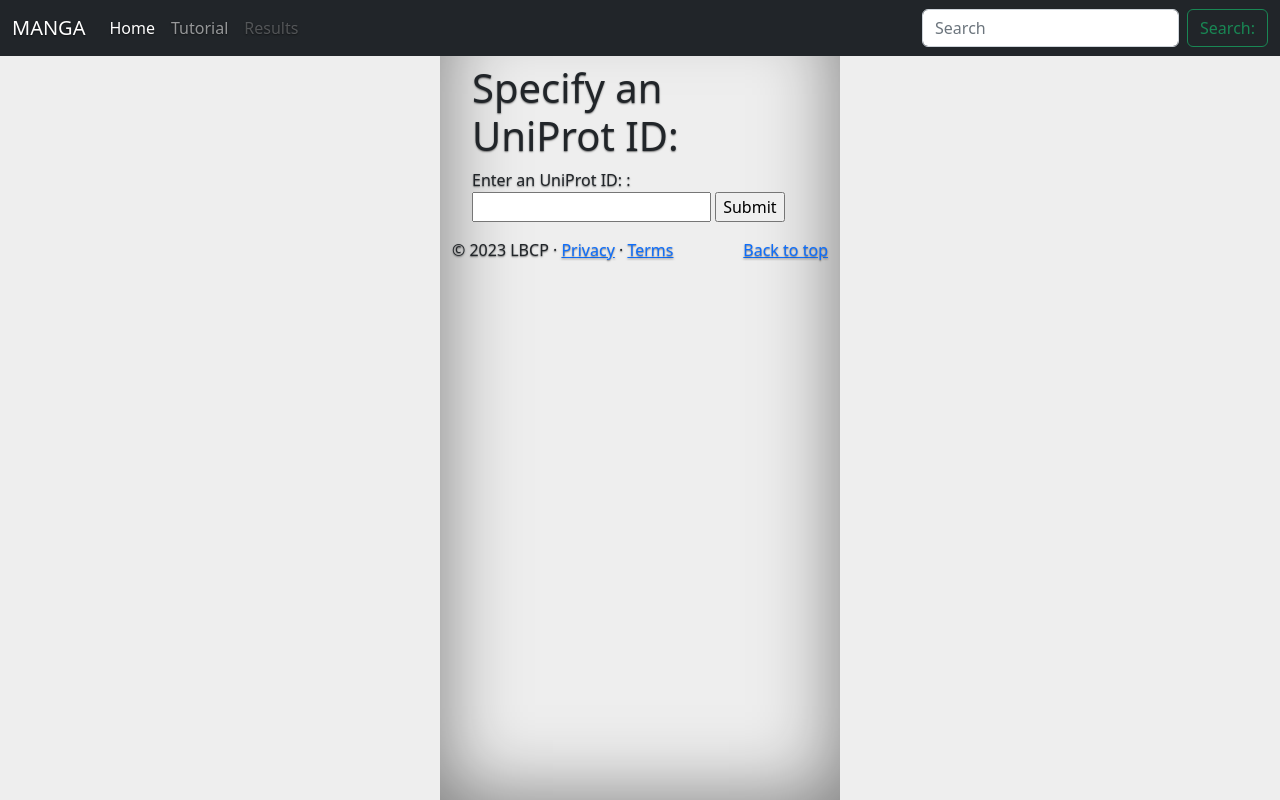
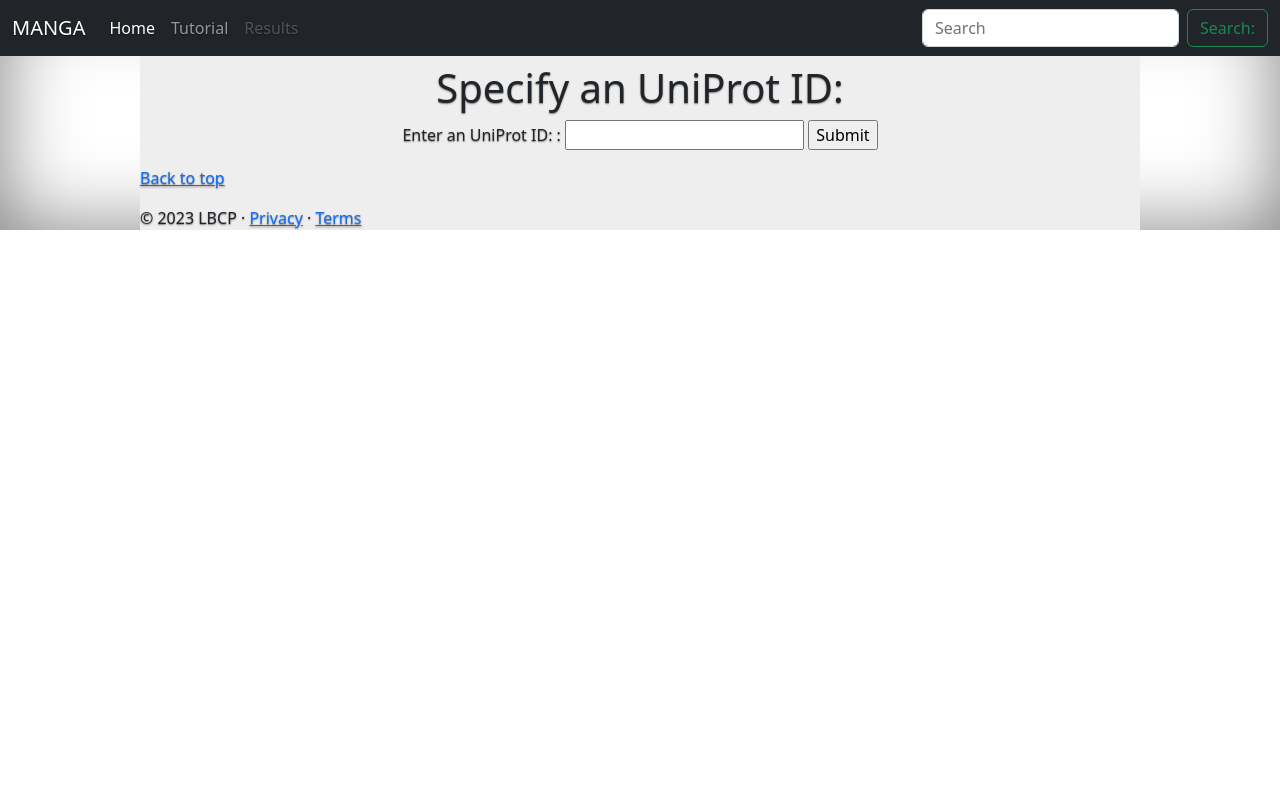
Before and after one commit to Eduardo-HortaS/manga-web-app, a Django app: page / in a window 1280 px wide. Run offline with Django 4.2, Linux system fonts and the light colour scheme.

Commit message:
Django prototype, frontend training, mostly done, bar a few visual annoyances.

```diff
--- a/prototypeManga/static/css/base_style.css
+++ /dev/null
@@ -1,23 +0,0 @@
-.bd-placeholder-img {
-    font-size: 1.125rem;
-    text-anchor: middle;
-    -webkit-user-select: none;
-    -moz-user-select: none;
-    user-select: none;
-}
-
-@media (min-width: 768px) {
-    .bd-placeholder-img-lg {
-    font-size: 3.5rem;
-    }
-}
-body, html {
-    height: 100%;
-}
-
-.d-flex {
-    display: flex;
-    justify-content: center;
-    align-items: center;
-    height: 100%;
-}
--- a/prototypeManga/static/css/style.css
+++ b/prototypeManga/static/css/style.css
@@ -1,7 +1,6 @@
 /*
  * Globals
  */
-
 
 /* Custom default button */
 .btn-secondary,
@@ -10,7 +9,6 @@
   color: #333;
   text-shadow: none; /* Prevent inheritance from `body` */
 }
-
 
 /*
  * Base structure
@@ -55,6 +53,27 @@ body {
 .fixed-width {
   background-color: rgb(238, 238, 238);
   margin: auto;
-  max-width: 400px;
-  height: 100vh;
+  max-width: 1000px;
+  height: 100%;
 }
+
+.bd-placeholder-img {
+  font-size: 1.125rem;
+  text-anchor: middle;
+  -webkit-user-select: none;
+  -moz-user-select: none;
+  user-select: none;
+}
+
+@media (min-width: 768px) {
+  .bd-placeholder-img-lg {
+  font-size: 3.5rem;
+  }
+}
+
+.d-flex {
+  display: flex;
+  justify-content: center;
+  align-items: center;
+  height: 100%;
+}
--- a/prototypeManga/templates/base.html
+++ b/prototypeManga/templates/base.html
@@ -20,13 +20,6 @@
       onload="this.rel = 'stylesheet'"
     />
 
-    <link
-      rel="preload"
-      as="style"
-      href="{% static 'css/base_style.css' %}"
-      onload="this.rel = 'stylesheet'"
-    />
-
     <link rel="preconnect" href="https://fonts.googleapis.com" />
     <link rel="preconnect" href="https://fonts.gstatic.com" crossorigin />
     <link rel="stylesheet" href="https://cdn.jsdelivr.net/npm/bootstrap@5.2.3/dist/css/bootstrap.min.css" integrity="sha384-rbsA2VBKQhggwzxH7pPCaAqO46MgnOM80zW1RWuH61DGLwZJEdK2Kadq2F9CUG65" crossorigin="anonymous">
@@ -37,16 +30,17 @@
     {% comment %} This head block is used to incorporate additional css and js as needed in specific pages {% endcomment %}
   </head>
 
-  <body class="fixed-width">
-  <!--Header content-->
+  <body>
+  <div class="fixed-width">
+    <!--Header content-->
     {% include 'partials/_header.html' %}
     <main class="px-3">
       {% block content %} {% endblock %}
     </main>
-  <!--Footer content-->
+    <!--Footer content-->
     {% include 'partials/_footer.html' %}
-
     {% block foot %} {% endblock %}
     {% comment %} This foot block is used to incorporate js that'll overwrite the dom in a specific page for a given purpose {% endcomment %}
+  </div>
   </body>
 </html>
--- a/prototypeManga/templates/partials/_footer.html
+++ b/prototypeManga/templates/partials/_footer.html
@@ -1,4 +1,4 @@
-<footer class="container">
-    <p class="float-end"><a href="#">Back to top</a></p>
+<footer>
+    <p><a href="#">Back to top</a></p>
     <p>&copy; 2023 LBCP &middot; <a href="#">Privacy</a> &middot; <a href="#">Terms</a></p>
 </footer>
```
Also changed, not shown: prototypeManga/templates/results.html (+3 -5 lines).
